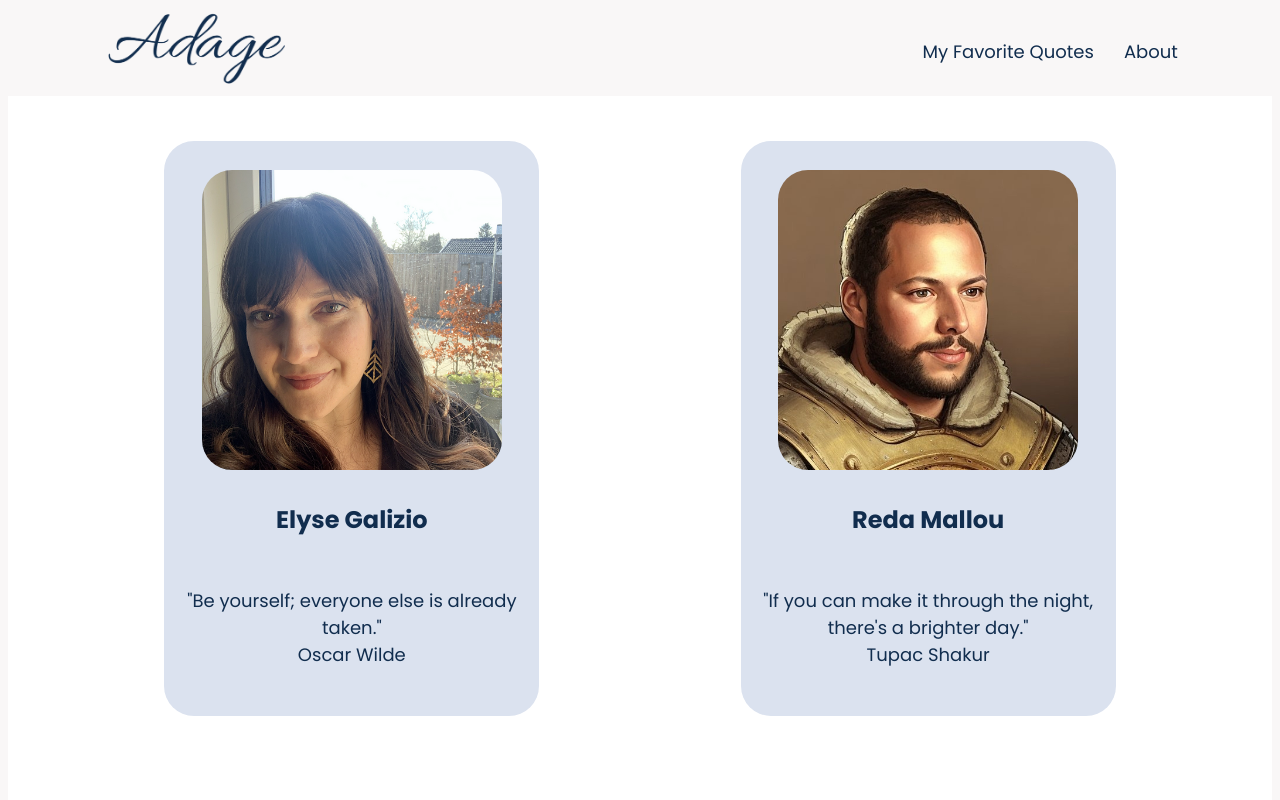
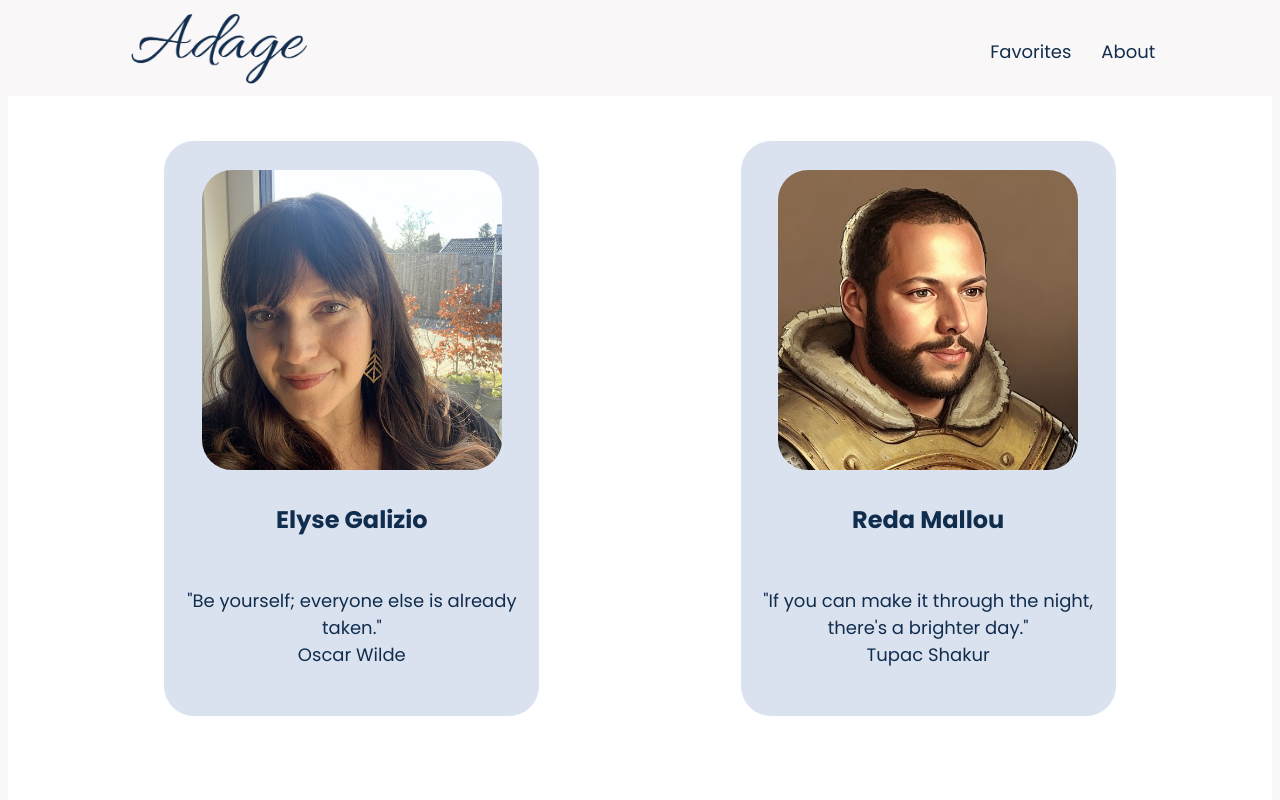
Before and after one commit to ElyseGalizio/Adage, a plain HTML site: page about.html in a window 1280 px wide. Shown: the top 800 px of the page. Drawn offline with Linux system fonts and the light colour scheme.

Commit message:
changed name of favorite link

```diff
--- a/about.html
+++ b/about.html
@@ -19,7 +19,7 @@
         <a href="index.html" class="nav-home"><img src="logo-blue-nobackground.png" class="nav-img"></a>
         <ul class="nav-link-list">
 
-            <li><a href="favorite.html" class="nav-links">My Favorite Quotes</a></li>
+            <li><a href="favorite.html" class="nav-links">Favorites</a></li>
             <li><a href="about.html" class="nav-links">About</a></li>
         </ul>
         <div class="hamburger">
```
Also changed, not shown: favorite.html (+1 -1 lines), index.html (+1 -1 lines).
